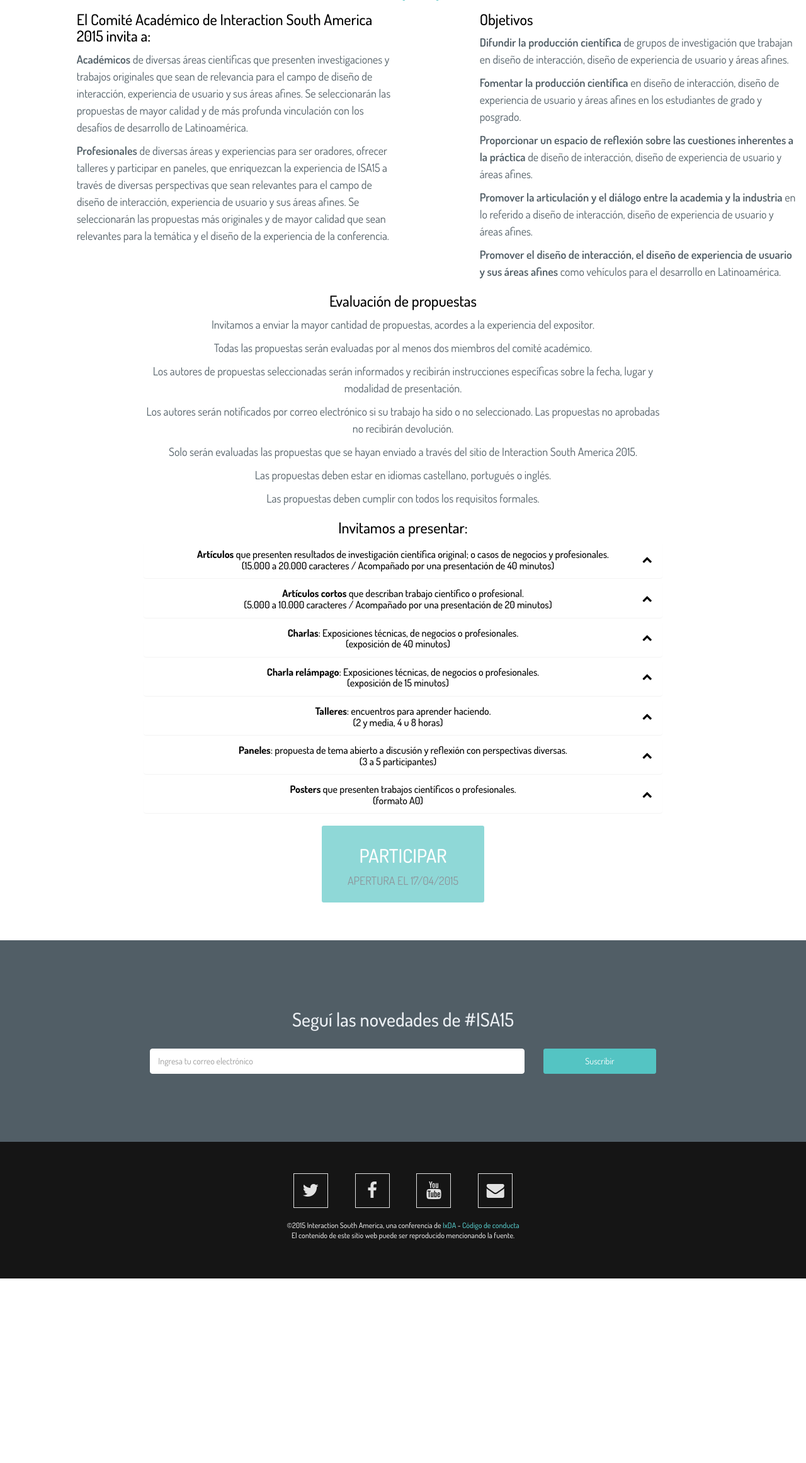
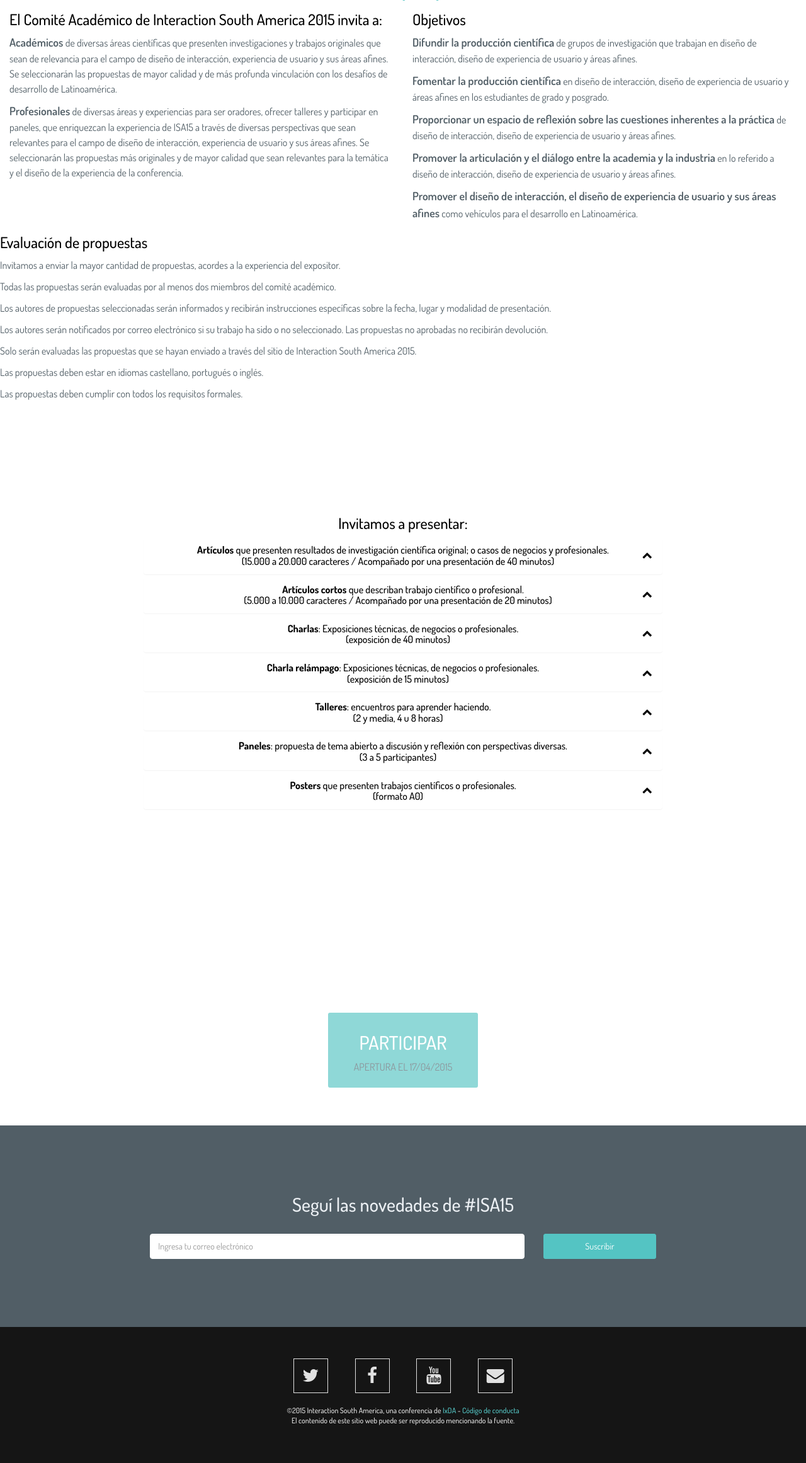
Before and after one commit to melocotoncita/ISA15, a PHP site: page /cfp.html in a window 1280 px wide. Shown: the part 136-2459 px from the top of the page at 63% size. Before the commit the page ends 2166 px from the top, so only its background shows below. Run offline with PHP 8.4, Linux system fonts and the light colour scheme; some libraries are stand-ins or nearby versions.

Commit message:
cfp comentado

```diff
--- a/cfp.html
+++ b/cfp.html
@@ -70,8 +70,8 @@
                     </div>
                 </div>
 
-				<div class="row" style="text-align:left;">
-					<div class="col-md-5 col-md-offset-1">
+				<div id="invita-objetivos-evaluacion" class="row" style="text-align:left;">
+					<div class="col-md-6">
 						<h4>El Comité Académico de Interaction South America 2015 invita a:</h4>
 
 						<p><b>Académicos</b> de diversas áreas científicas que presenten investigaciones y trabajos originales que sean de relevancia para el campo de diseño de interacción, experiencia de usuario y sus áreas afines. Se seleccionarán las propuestas de mayor calidad y de más profunda vinculación con los desafíos de desarrollo de Latinoamérica.</p>
@@ -81,7 +81,7 @@
 
 					</div>
 
-					<div class="col-md-5 col-md-offset-1">
+					<div class="col-md-6">
 						<h4>Objetivos</h4>
 						<p><b>Difundir la producción científica</b> de grupos de investigación que trabajan en diseño de interacción, diseño de experiencia de usuario y áreas afines.</p>
 						<p><b>Fomentar la producción científica</b> en diseño de interacción, diseño de experiencia de usuario y áreas afines en los estudiantes de grado y posgrado.</p>
@@ -90,13 +90,8 @@
 						<p><b>Promover el diseño de interacción, el diseño de experiencia de usuario y sus áreas afines</b> como vehículos para el desarrollo en Latinoamérica.</p>
 
 					</div>
-
-				</div>
-
-
-
-				<div class="row">
-					<div class="col-md-8 col-md-offset-2">
+					<div class="row">
+					<div  class="col-md-12">
 						<h4>Evaluación de propuestas</h4>
 
 						<p>Invitamos a enviar la mayor cantidad de propuestas, acordes a la experiencia del expositor.</p>
@@ -110,8 +105,12 @@
 					</div>
 				</div>
 
+				</div>
+
+
+
 				<div class="row">
-                    <div class="col-md-8 col-md-offset-2">
+                    <div id="invitamos-presentar"class="col-md-8 col-md-offset-2">
 
 						<h4>Invitamos a presentar:</h4>
 
--- a/css/style.css
+++ b/css/style.css
@@ -850,7 +850,7 @@ footer .container-fluid {
 	margin: 0;
 }
 
-/* LLAMADO a propuestas */
+/* LLAMADO a propuestas en index */
 
 #cfp
 {
@@ -868,16 +868,29 @@ footer .container-fluid {
     line-height: 1.5em;
 }
 
+/*CFP página interna*/
+
+#invita-objetivos-evaluacion {
+    height: 100vh;
+
+}
+
+
+#invitamos-presentar {
+    height: 100vh;
+}
+
 #cfp_details, #about_details
 {
     text-align: center;
     padding-top: 70px;
     padding-bottom: 60px;
+
 }
 
 #cfp_details p {
      color:#515E66;
-     font-size: 18px;
+     font-size: 16px;
      line-height: 1.5em;
      font-weight: normal;
 }
--- a/index.html
+++ b/index.html
@@ -204,7 +204,7 @@
 
             </div>
         </section>
-        <section id="cfp">
+        <!--<section id="cfp">
             <div class="container-fluid">
                 <div class="row">
                     <div class="col-md-12">
@@ -227,7 +227,7 @@
 				</div>
 
             </div>
-        </section>
+        </section> -->
        <section id="about">
 			<div class="container-fluid">
 
```
